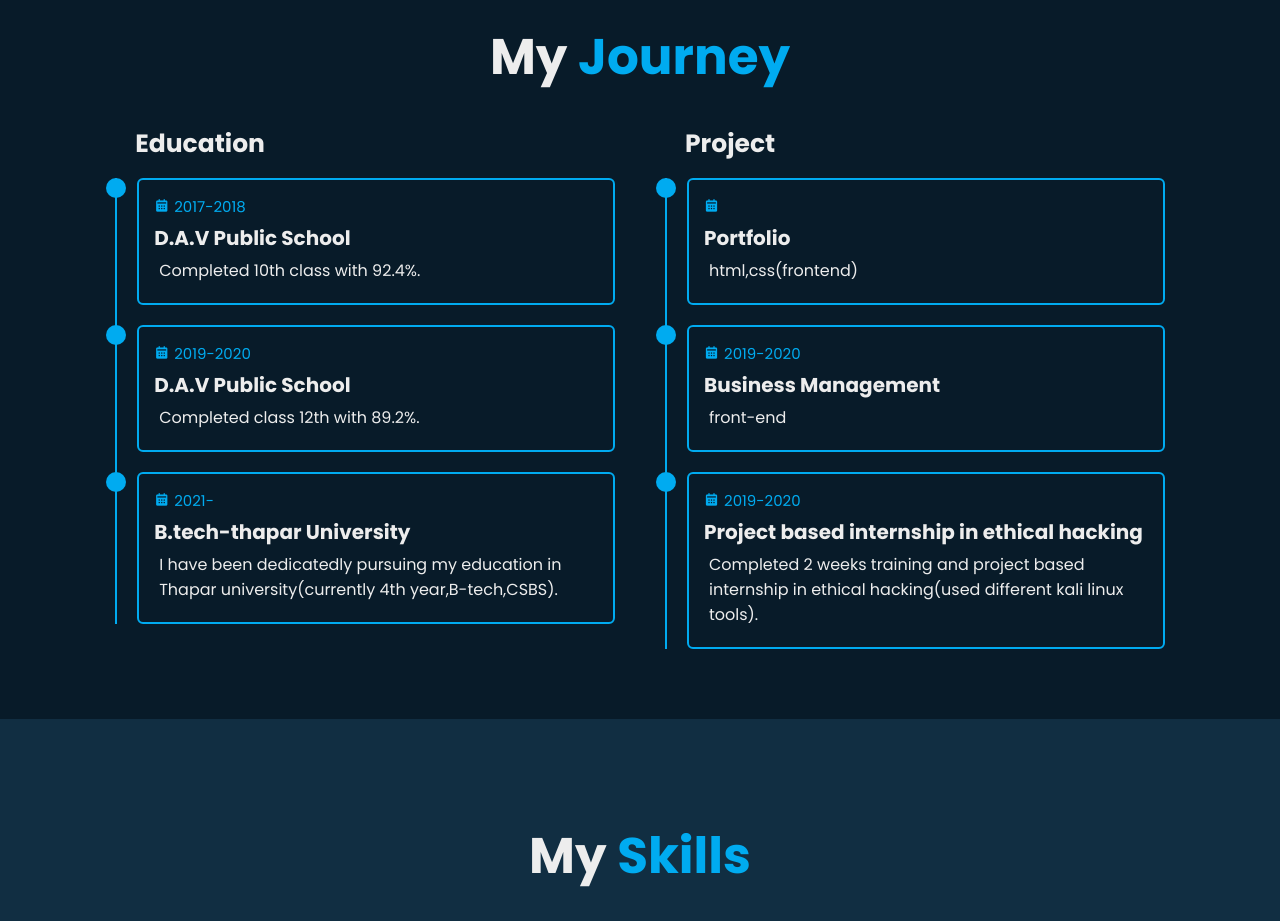
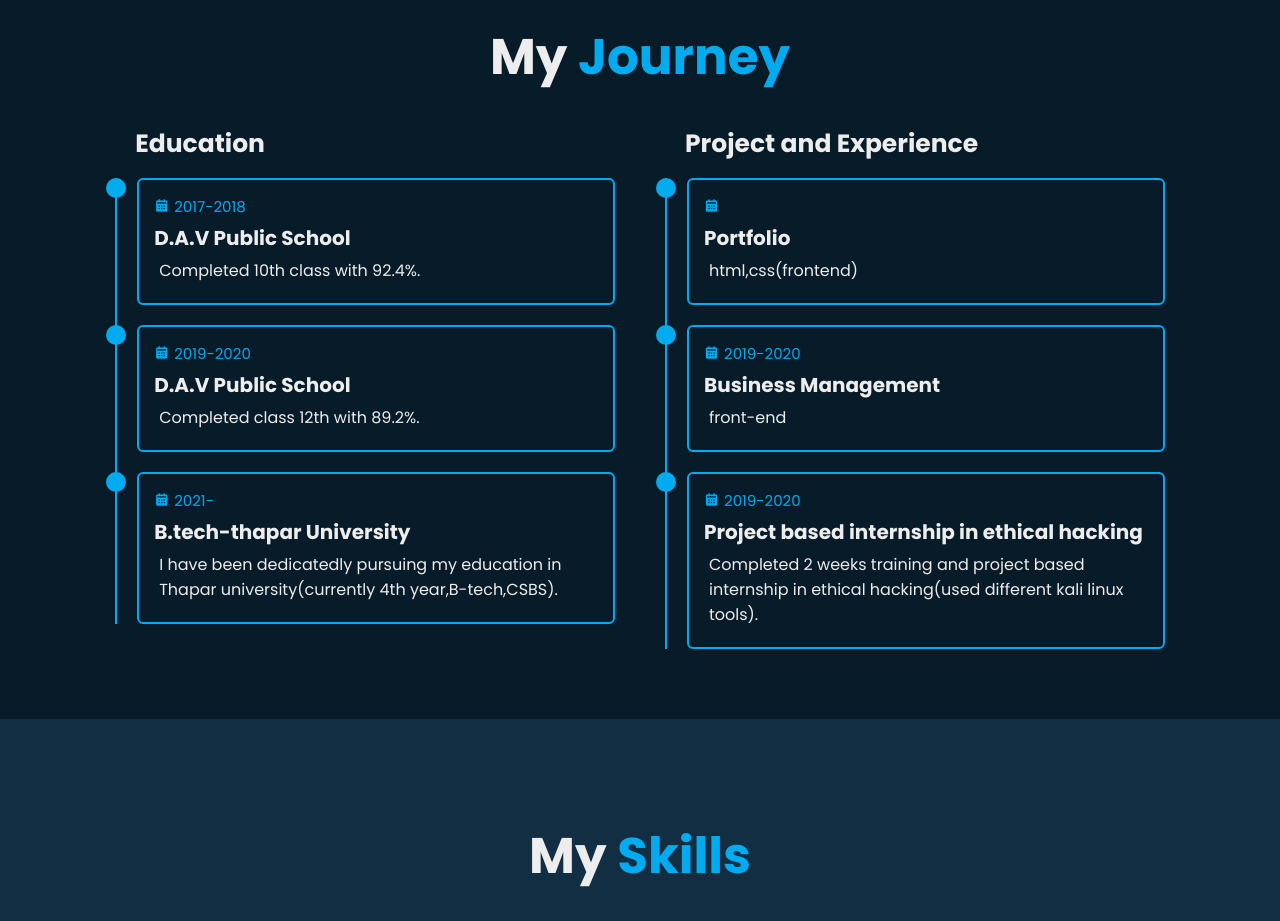
Before and after one commit to Sa-rthak4/Portfolio_, a plain HTML site: page index.html in a window 1280 px wide. Shown: the part 1680-2601 px from the top of the page. Drawn offline with nearby package versions, Linux system fonts and the light colour scheme.

Commit message:
Update index.html

```diff
--- a/index.html
+++ b/index.html
@@ -99,7 +99,7 @@
         </div>
     </div>
     <div class="education-column">
-        <h3 class="title">Project</h3>
+        <h3 class="title">Project and Experience</h3>
         <div class="education-box">
             <div class="education-content">
                 <div class="content">
```
